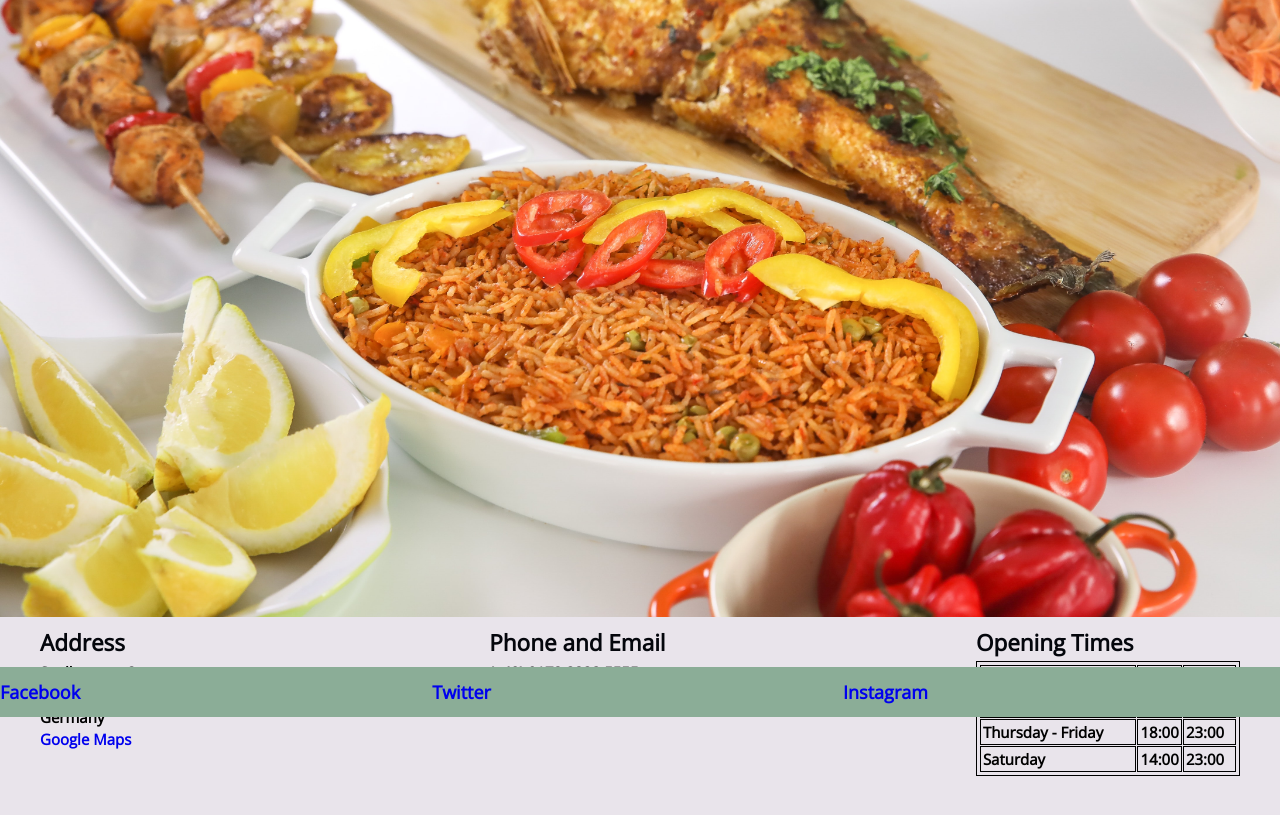
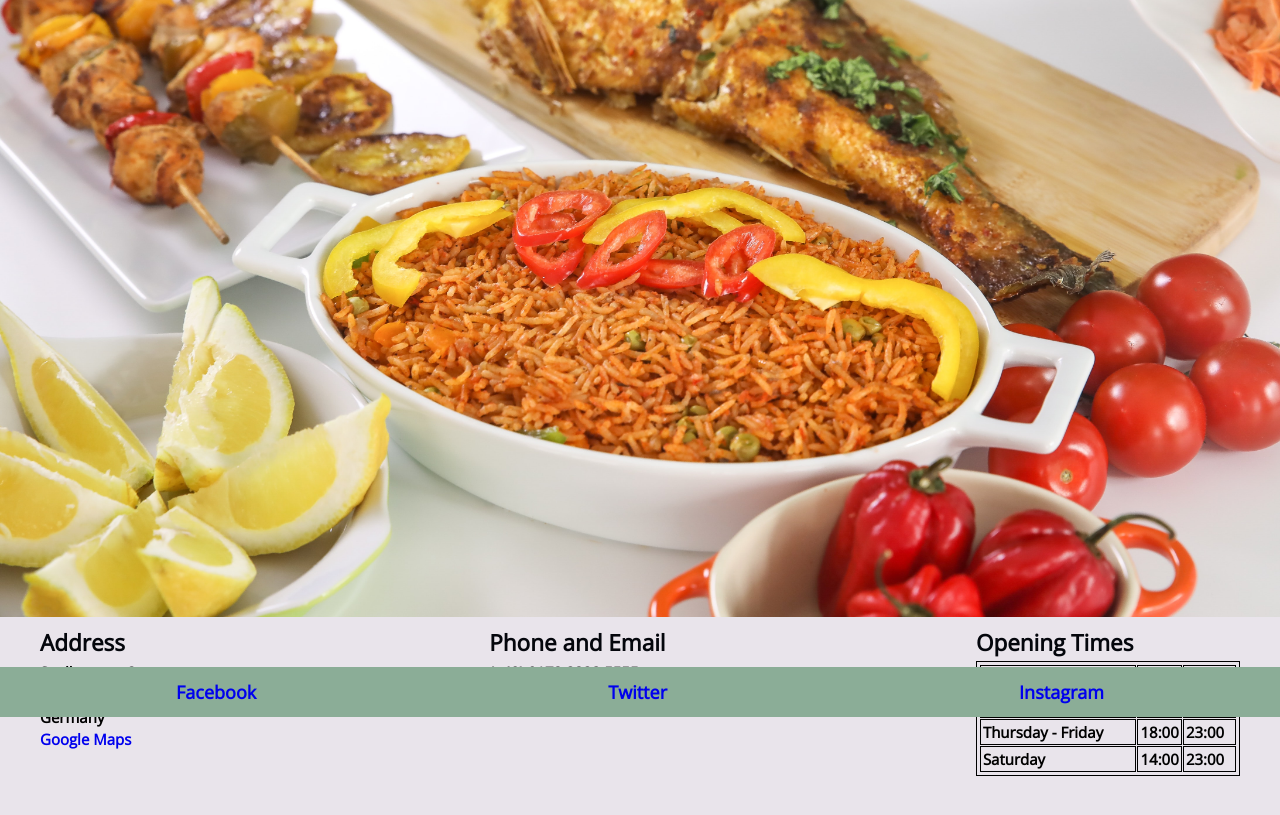
Before and after one commit to sategie/Taste-of-Naija, a plain HTML site: page index.html in a window 1280 px wide. Shown: the part 83-898 px from the top of the page. Drawn offline with nearby package versions, Linux system fonts and the light colour scheme.

Commit message:
Edit footer html and css

```diff
--- a/assets/css/style.css
+++ b/assets/css/style.css
@@ -31,7 +31,9 @@ header {
 }
 
 
-h1, h2, h3 {
+h1,
+h2,
+h3 {
     font-weight: bolder;
     color: #04060C;
 }
@@ -158,25 +160,23 @@ footer {
     bottom: 0;
     width: 100%;
     height: 5rem;
+    left: 0;
     line-height: 5rem;
     font-size: 1.8rem;
-    display: flex;
-    justify-content: space-between;
     overflow: auto;
 }
 
-/* footer>h3 {
-    margin-left: 4rem;
-    flex-grow: 1;
-} */
-
-footer>a {
-    font-weight: bold;
+footer #foot a {
     text-decoration: none;
-    flex-grow: 1;
 }
 
-footer>a:hover {
+#foot {
+    display: flex;
+    justify-content: space-around;
+}
+
+
+#foot>a:hover {
     color: #1877f2;
 
 }
--- a/index.html
+++ b/index.html
@@ -88,6 +88,7 @@
     <!-- <footer>Social Media Links</footer> -->
 
     <footer>
+        <div id="foot">
 
         <a href="https://www.facebook.com/" target="_blank" rel="noopener"
           aria-labelledby="Go to TASTE OF NAIJA facebook page in a new tab">Facebook</a>
@@ -98,6 +99,7 @@
         <a href="https://www.Instagram.com/" target="_blank" rel="noopener"
           aria-labelledby="Go to TASTE OF NAIJA instagram page in a new tab">Instagram</a>
 
+        </div>
       </footer>
 
 
```
Also changed, not shown: feedback.html (+2 -0 lines), menu.html (+2 -0 lines).
